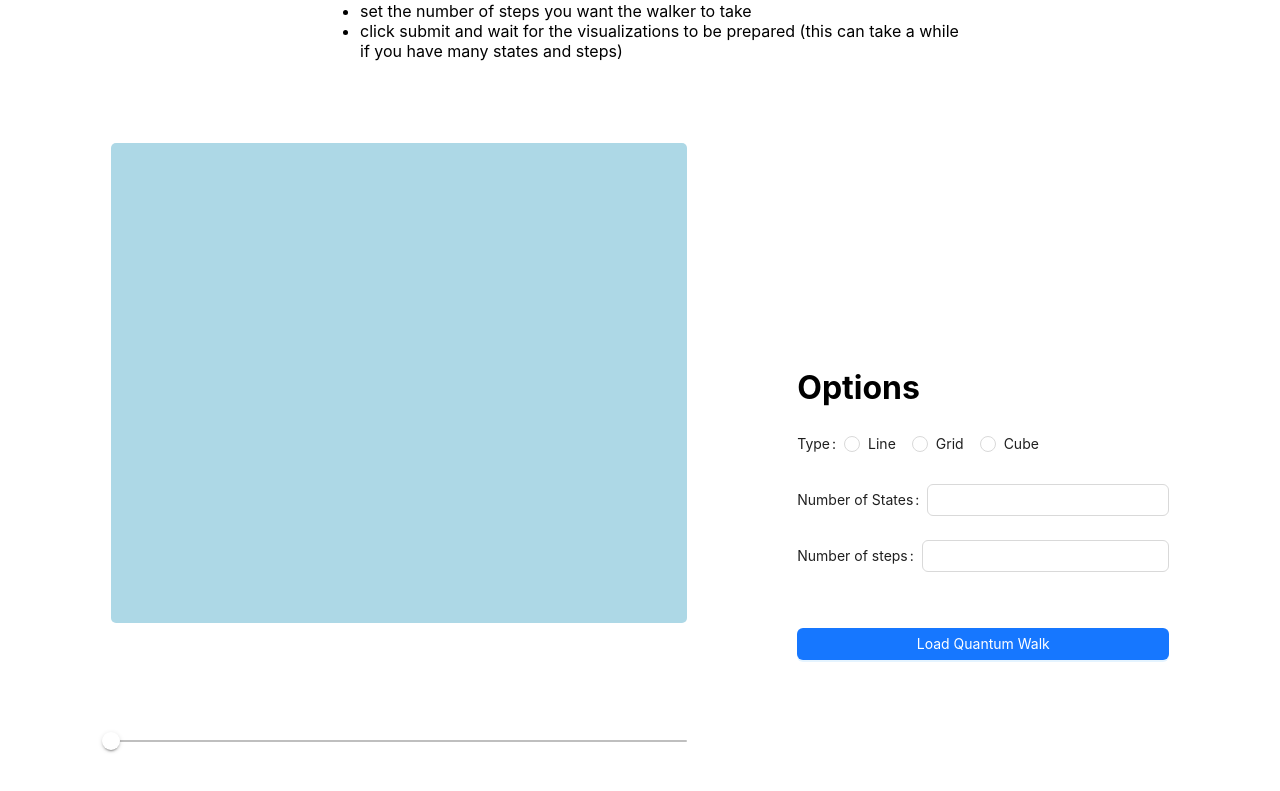
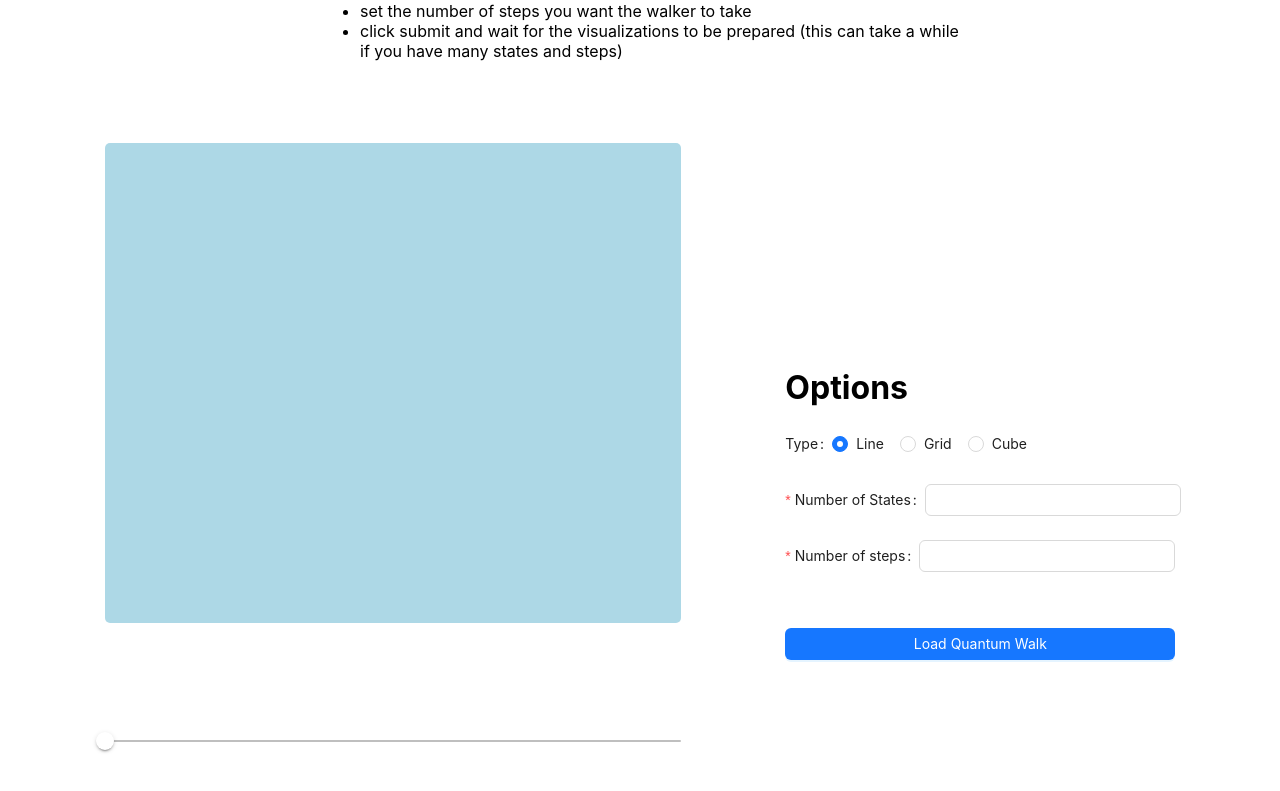
Before and after one commit to addie43110/qwalk-app, a React (Create React App) app: page / in a window 1280 px wide. Shown: the part 1429-2220 px from the top of the page. Built offline with nearby package versions, Linux system fonts and the light colour scheme.

Commit message:
added form validation

```diff
--- a/src/component/css/GraphDisplay.module.css
+++ b/src/component/css/GraphDisplay.module.css
@@ -1,8 +1,16 @@
 .display {
+    display: flex;
+    justify-content: center;
+    align-items: center;
     background-color: lightblue;
     height: 30rem;
     width: 45vw;
     border-radius: 5px;
+}
+
+.display img {
+    height: 30rem;
+    width: 45vw;
 }
 
 .display-container {
--- a/src/component/css/Options.module.css
+++ b/src/component/css/Options.module.css
@@ -1,21 +1,13 @@
-.options-container {
-
+.form Input, Form.Item {
+    width: 20vw;
 }
 
-.type-container {
-
+.form .ant-form-item-explain-error {
+    width: 20vw;
 }
 
-.dimensions-container {
-
-}
-
-.cumulative-container {
-
-}
-
-.steps-container {
-
+.form .formItem {
+    width: 30vw;
 }
 
 .submit-button {
--- a/src/component/js/GraphDisplay.js
+++ b/src/component/js/GraphDisplay.js
@@ -18,7 +18,7 @@ export const GraphDisplay=(props)=>{
         }
     }
 
-    const changePlot = (e, plotNum) => {
+    const changePlot = (_, plotNum) => {
         console.log('plotNum: '+plotNum);
         if (plotNum >= 0 && plotNum <= steps) {
             setCurrPlotNum(plotNum);
@@ -40,7 +40,6 @@ export const GraphDisplay=(props)=>{
             {loadingGraph ? <LoadingIcons.Grid fill={'#3880ff'} /> :
                 <div className={classes.graphSliderContainer}>
                     <div className={classes.display}>
-                        <div className="test"></div>
                         {urls ? <img src={graph} alt="plot"></img> : <></>}
                     </div>
                     <div className={classes["slider-container"]}>
@@ -52,16 +51,8 @@ export const GraphDisplay=(props)=>{
     );
 }
 
-/* export const fetchGraph = () => {
-    return fetch('http://localhost:8000/api/get_qw_test')
-        .then(res => decodeImage(res))
-        .then((url) => {
-            return url;
-        })
-        .catch(function(err) {
-            throw new Error(err);
-        });
-}
+
+/* use for debugging single plots
 
 const decodeImage = async (res) => {
     return new Promise(resolve => {
--- a/src/component/js/InstructionsPanel.js
+++ b/src/component/js/InstructionsPanel.js
@@ -1,7 +1,6 @@
 import React, {forwardRef} from "react";
 
 import classes from "../css/InstructionsPanel.module.css"
-import LandingPage from "./LandingPage";
 
 const InstructionsPanel = forwardRef((props, ref) => {
 
--- a/src/component/js/LandingPage.js
+++ b/src/component/js/LandingPage.js
@@ -1,5 +1,4 @@
 import React from "react";
-import { SocialIcon } from 'react-social-icons';
 import { AwesomeButton, AwesomeButtonSocial } from 'react-awesome-button';
 import 'react-awesome-button/dist/styles.css';
 
--- a/src/component/js/MainPage.js
+++ b/src/component/js/MainPage.js
@@ -1,5 +1,4 @@
 import React, {useState, useRef} from "react";
-//import PropTypes from "prop-types";
 
 import classes from "../css/MainPage.module.css";
 import {GraphDisplay} from "./GraphDisplay";
--- a/src/component/js/Options.js
+++ b/src/component/js/Options.js
@@ -1,5 +1,5 @@
 import React, {useEffect, useState, useForm} from "react";
-import { Button, Space, Form, Radio, Input, Checkbox } from 'antd';
+import { Button, Space, Form, Radio, Input, Checkbox, InputNumber} from 'antd';
 import classes from "../css/Options.module.css";
 
 const LINE = 1;
@@ -9,57 +9,19 @@ const CUBE = 3;
 const Options = (props) => {
     const {graphHandler} = props;
 
-    const [type, setType] = useState(GRID);
-    const [numStates, setNumStates] = useState(null);
-    const [steps, setSteps] = useState(null);
-    const [form] = Form.useForm();
+    const [type, setType] = useState(LINE);
 
-    useEffect(() => {
-        try {
-            if (numStates == null) {
-                throw new Error("Please enter a number of states. The number of states will be the number of positions \
-                    the walker can visit.");
-            }
-
-            if (steps === null) {
-                throw new Error("Please enter the number of steps. This number refers to how many steps the walker \
-                    will take.");
-            }
-
-            if (!Number.isInteger(numStates) || !Number.isInteger(steps) || numStates < 1 || steps < -1 || steps > 20 || numStates>64) {
-                throw new Error("Invalid parameter(s) entered. Number of states must be a whole number no larger than 64 \
-                    and steps must be a positive integer no larger than 20.");
-            }
-
-            if (type === LINE && !isAPowerOfTwo(numStates)) {
-                throw new Error("Invalid number entered. If line is selected, number of states must be a power of 2.");
-            }
-
-            let numStatesSqrt = Math.round(Math.sqrt(numStates));
-            if (type === GRID && !isAPowerOfTwo(numStatesSqrt)) {
-                throw new Error("Invalid number entered. If grid is selected, the square root of the number of states \
-                    must be a power of 2.");
-            }
-
-            let numStatesCbrt = Math.round(Math.pow(numStates, 1./3));
-            if (type === CUBE && !isAPowerOfTwo(numStatesCbrt)) {
-                throw new Error("Invalid number entered. If cube is selected, the cube root of the number of states \
-                    must be a power of 2.");
-            }
-
-            //setNumStates(numStates);
-            //setSteps(steps);
-            //setType(type);
-        } catch (e) {
-            console.error(`${e.message}`)
-        }
-    }, [type, numStates, steps]);
+    const isInteger = (str) => {
+        var floorInt = Math.floor(Number(str.trim()));
+        return floorInt !== Infinity && String(floorInt) === str;
+    }
 
     const isAPowerOfTwo = (value) => {
         return ((value & (value-1)) === 0);
     }
 
     const onFinish = (fieldsValues) => {
+
         const values = {
             'dimensions': Number(fieldsValues['dimensions']),
             'num_states': Number(fieldsValues['num_states']),
@@ -68,21 +30,71 @@ const Options = (props) => {
         graphHandler(values);
     }
 
+    const validateNumStates = async (rule, value) => {
+        if (!isInteger(value)) {
+            throw new Error("Must be an integer");
+        }
+
+        if (value < 1) {
+            throw new Error("Must have at least one state");
+        }
+
+        if (value > 64) {
+            throw new Error("Number of states limited to 64");
+        }
+
+        if (type === LINE && !isAPowerOfTwo(value)) {
+            throw new Error("If line is selected, number of states must be a power of 2");
+        }
+
+        let numStatesSqrt = Math.sqrt(value);
+        if (type === GRID && (!Number.isInteger(numStatesSqrt) || !isAPowerOfTwo(numStatesSqrt))) {
+            throw new Error("If grid is selected, the square root of the number of states \
+                must be a power of 2");
+        }
+
+        let numStatesCbrt =Math.pow(value, 1./3);
+        if (type === CUBE && (!Number.isInteger(numStatesCbrt) || !isAPowerOfTwo(numStatesCbrt))) {
+            throw new Error("If cube is selected, the cube root of the number of states \
+                must be a power of 2");
+        }
+    }
+
+    const validateNumSteps = async (rule, value) => {
+        if (!isInteger(value)) {
+            throw new Error("Must be an integer");
+        }
+
+        if (value < 0) {
+            throw new Error("Must be at least 0");
+        }
+
+        if (value > 50) {
+            throw new Error("Number of steps limited to 50");
+        }
+    }
+
     return (
         <div className={classes["options-container"]}>
             <h1>Options</h1>
-            <Form onFinish={onFinish} initialValues={{ type:LINE }}>
-                <Form.Item name="dimensions" label="Type">
-                    <Radio.Group>
-                        <Radio value={LINE}> Line </Radio>
-                        <Radio value={GRID}> Grid </Radio>
-                        <Radio value={CUBE}> Cube </Radio>
+            <Form className={classes.form} onFinish={onFinish} initialValues={{ dimensions: LINE}}>
+                <Form.Item name="dimensions" label="Type" >
+                    <Radio.Group name="type" defaultValue={LINE} onChange={ v => setType(v.target.value) }>
+                        <Radio name="type" value={LINE}> Line </Radio>
+                        <Radio name="type" value={GRID}> Grid </Radio>
+                        <Radio name="type" value={CUBE}> Cube </Radio>
                     </Radio.Group>
                 </Form.Item>
-                <Form.Item name="num_states" label="Number of States">
-                    <Input />
+                <Form.Item className={classes.formItem} name="num_states" label="Number of States"
+                        rules={[
+                            { required: true, message: "Please enter the number of states"},
+                            { validator: validateNumStates }]}>
+                    <Input/>
                 </Form.Item>
-                <Form.Item name="iterations" label="Number of steps">
+                <Form.Item name="iterations" label="Number of steps"
+                        rules={[
+                            { required: true, message: 'Please enter the number of steps.' },
+                            { validator: validateNumSteps }]}>
                     <Input />
                 </Form.Item>
                 <Form.Item>
```
Also changed, not shown: src/component/js/Checkbox.js (deleted, +0 -13 lines), src/component/js/NumberInput.js (deleted, +0 -14 lines), src/component/js/RadioButton.js (deleted, +0 -10 lines).
